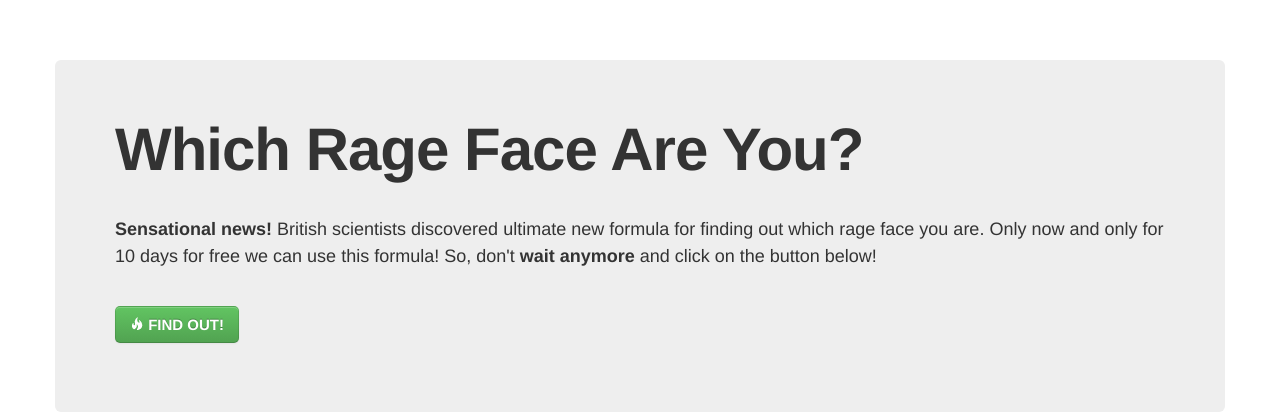
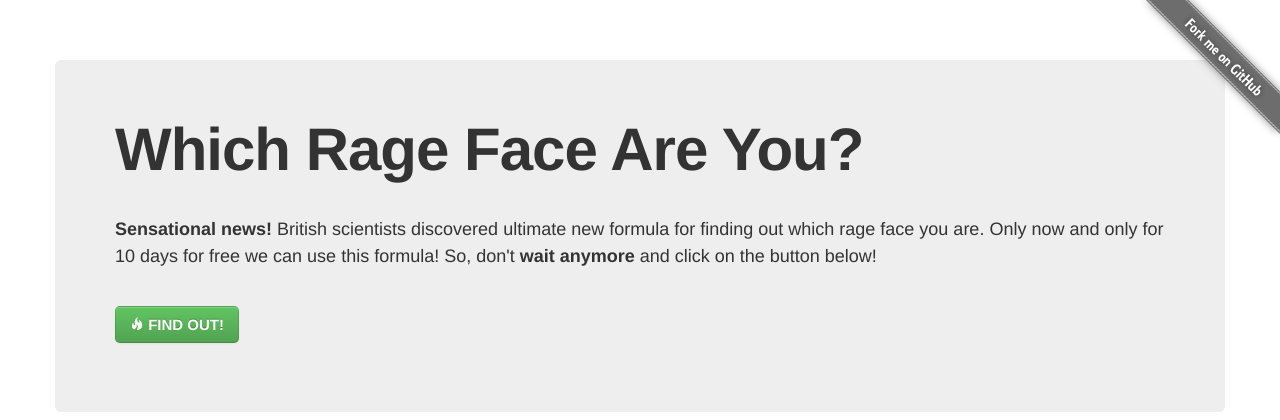
Before and after one commit to playpauseandstop/watracest, a Flask app: template watracest/templates/home.html in a window 1280 px wide. Shown: the top 420 px of the page. Run offline with Flask 2, Linux system fonts and the light colour scheme; the template is opened without the code that fills it, so the values that code supplies are empty.

Commit message:
Added GitHub ribbon.

```diff
--- a/watracest/static/css/style.css
+++ b/watracest/static/css/style.css
@@ -17,3 +17,10 @@ span.kwd {
 .indent-top {
     margin-top: 2em;
 }
+
+.github-ribbon img {
+    border: 0;
+    position: absolute;
+    right: 0;
+    top: 0;
+}
--- a/watracest/templates/base.html
+++ b/watracest/templates/base.html
@@ -21,6 +21,12 @@
 
 <body>
 
+  <div class="github">
+    <a class="github-ribbon" href="https://github.com/playpauseandstop/watracest">
+      <img src="/static/img/github.png" alt="Fork me on GitHub">
+    </a>
+  </div>
+
   <div class="container">
     <div class="hero-unit">
       {% block content %}{% endblock %}
```
Also changed, not shown: watracest/static/img/github.png (added).
